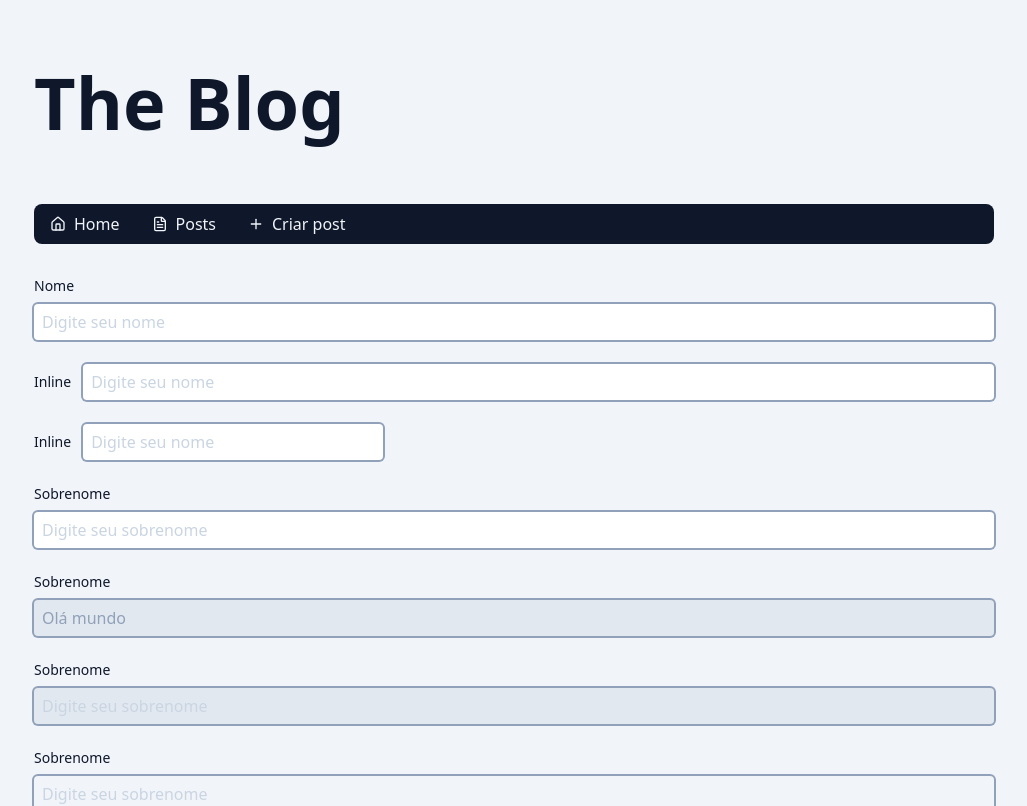
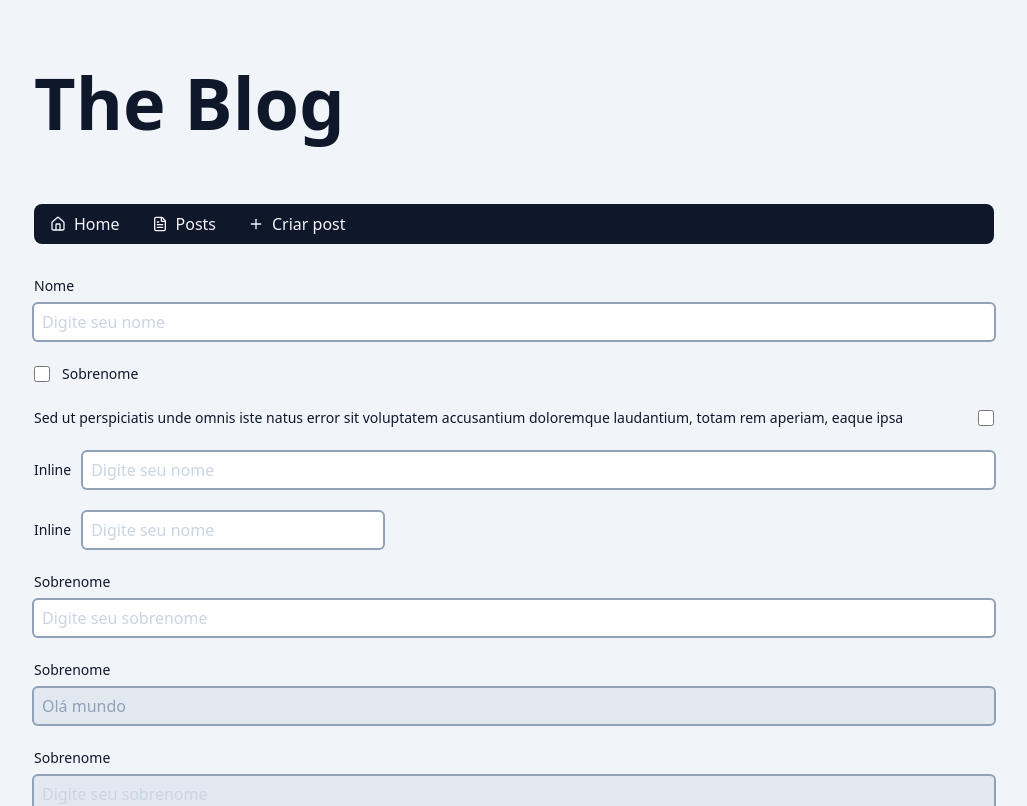
Before and after one commit to robertolins/blog-react-next, a Next.js app: page /admin/post/new in a window 1280 px wide. Shown: the top 806 px of the page, without its empty margins (126-1153 px from the left). Built offline with nearby package versions, Linux system fonts and the light colour scheme.

Commit message:
feat: cria componente para checkbox

```diff
--- a/src/app/admin/post/new/page.tsx
+++ b/src/app/admin/post/new/page.tsx
@@ -1,14 +1,22 @@
+import { Button } from '@/components/Button';
+import { InputCheckbox } from '@/components/InputCheckbox';
 import { InputText } from '@/components/InputText';
 
 export const dynamic = 'force-dynamic';
 
 export default async function AdminPostNewPage() {
   return (
+    <form action='' className='mb-16'>
       <div className='flex flex-col gap-6'>
         <InputText
           labelText='Nome'
           placeholder='Digite seu nome'
           type='password'
+        />
+        <InputCheckbox labelText='Sobrenome' />
+        <InputCheckbox
+          labelText='Sed ut perspiciatis unde omnis iste natus error sit voluptatem accusantium doloremque laudantium, totam rem aperiam, eaque ipsa'
+          invert
         />
         <InputText
           labelText='Inline'
@@ -47,6 +55,11 @@
           defaultValue='Olá mundo'
           readOnly
         />
+
+        <div className='mt-4'>
+          <Button type='submit'>Enviar</Button>
         </div>
+      </div>
+    </form>
   );
 }
--- /dev/null
+++ b/src/components/InputCheckbox/index.tsx
@@ -0,0 +1,45 @@
+import clsx from 'clsx';
+import { useId } from 'react';
+
+type InputCheckboxProps = {
+  labelText?: string;
+  type?: 'checkbox';
+  invert?: boolean;
+} & React.ComponentProps<'input'>;
+
+export function InputCheckbox({
+  labelText = '',
+  type = 'checkbox',
+  invert = false,
+  ...props
+}: InputCheckboxProps) {
+  const id = useId();
+
+  return (
+    <div
+      className={clsx('flex items-center gap-3', invert && 'justify-between')}
+    >
+      {labelText && invert && (
+        <label className='text-sm' htmlFor={id}>
+          {labelText}
+        </label>
+      )}
+
+      <input
+        {...props}
+        className={clsx(
+          'w-4 h-4 outline-none focus:ring-2 focus:ring-blue-500',
+          props.className,
+        )}
+        id={id}
+        type={type}
+      />
+
+      {labelText && !invert && (
+        <label className='text-sm' htmlFor={id}>
+          {labelText}
+        </label>
+      )}
+    </div>
+  );
+}
```
Lines whose indentation alone changed are shown as unchanged.
